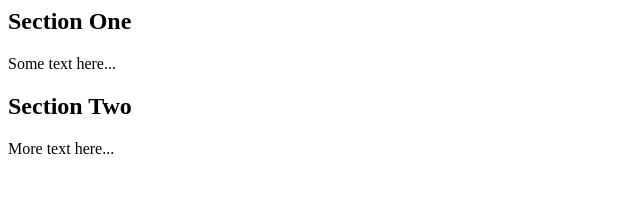
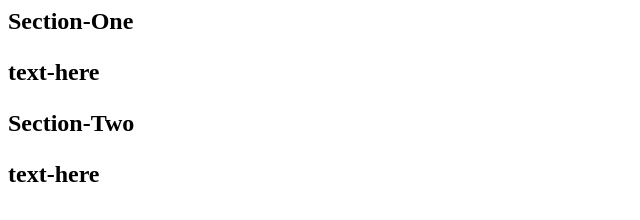
Before and after one commit to baileyfaircloth-ctrl/Washington-Commanders-Site, a plain HTML site: page Page2.html in a window 1280 px wide. Shown: the whole page, without its empty margins (0-640 px from the left). Drawn offline with Linux system fonts and the light colour scheme.

Commit message:
Update Page2.html

```diff
--- a/Page2.html
+++ b/Page2.html
@@ -1,11 +1,11 @@
-<link rel="stylesheet" href="css/style.css">
+<link rel=stylesheet href=css/style.css>
 <main class="flex-container">
   <section>
-    <h2>Section One</h2>
-    <p>Some text here...</p>
+    <h2>Section-One<h2>
+    <p>text-here<p>
   </section>
   <section>
-    <h2>Section Two</h2>
-    <p>More text here...</p>
+    <h2>Section-Two<h2>
+    <p>text-here<p>
   </section>
 </main>
```
